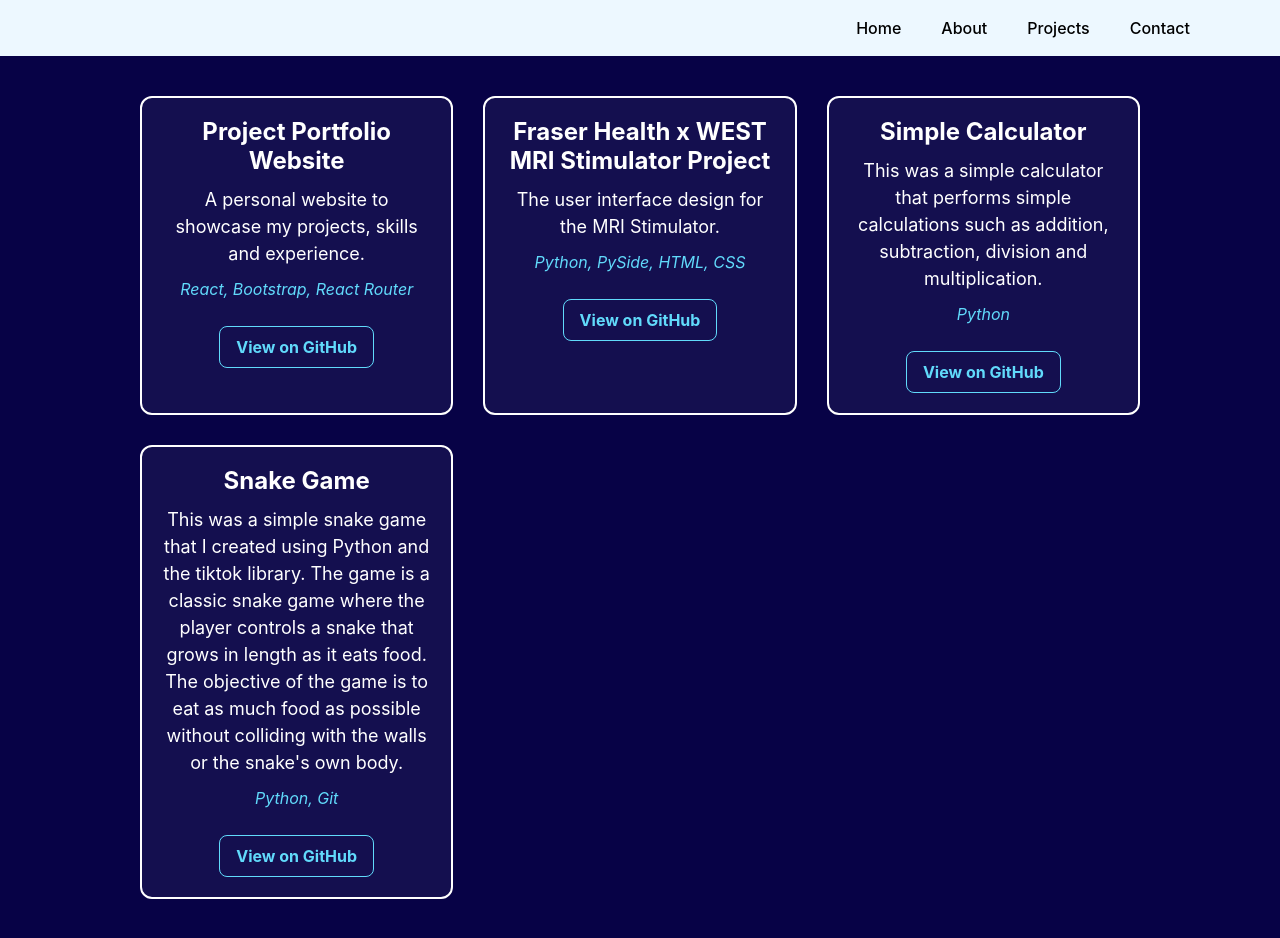
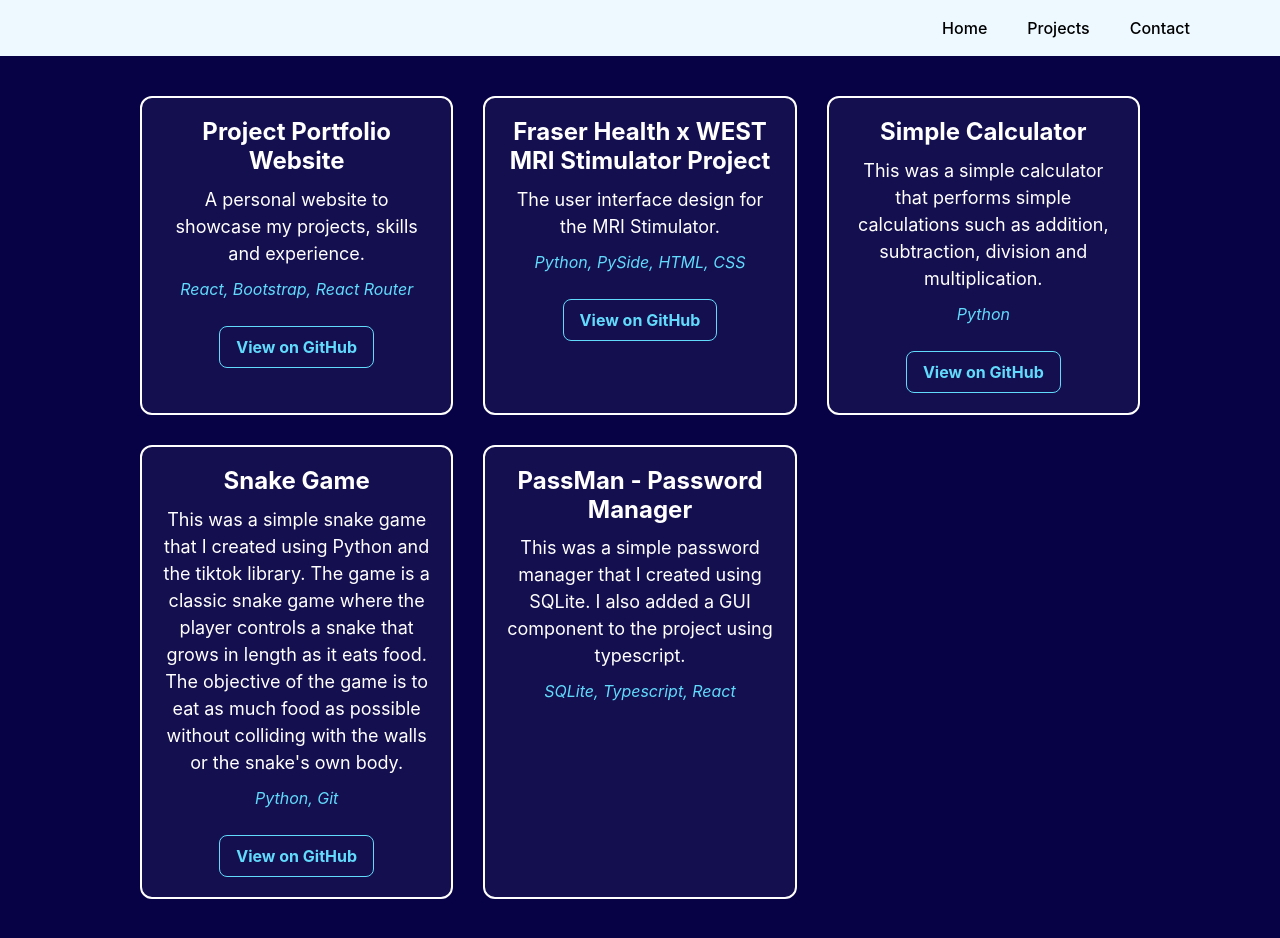
Before and after one commit to P-Verma101/personal-website-workshop, a React (Create React App) app: page /#/projects in a window 1280 px wide. Built offline with nearby package versions, Linux system fonts and the light colour scheme.

Commit message:
Updated portfolio

```diff
--- a/src/App.js
+++ b/src/App.js
@@ -12,7 +12,6 @@ const App = () => {
       <NavigationBar />
       <Routes>
         <Route path="/" element={<Home />} />
-        <Route path="/about" element={<h1>About Page</h1>} />
         <Route path="/projects" element={<Projects />} />
         <Route path="/contact" element={<Contact />} />
       </Routes>
--- a/src/components/NavigationBar.js
+++ b/src/components/NavigationBar.js
@@ -10,7 +10,6 @@ const NavigationBar = () => {
                 <Navbar.Collapse id= "basic-navbar-nav">
                     <Nav className="ms-auto">
                         <Nav.Link as={Link} to="/">Home</Nav.Link>
-                        <Nav.Link as={Link} to="/about">About</Nav.Link>
                         <Nav.Link as={Link} to="/projects">Projects</Nav.Link>
                         <Nav.Link as={Link} to="/contact">Contact</Nav.Link>
                     </Nav>
--- a/src/components/Projects.js
+++ b/src/components/Projects.js
@@ -26,6 +26,12 @@ const Projects = () => {
             description: "This was a simple snake game that I created using Python and the tiktok library. The game is a classic snake game where the player controls a snake that grows in length as it eats food. The objective of the game is to eat as much food as possible without colliding with the walls or the snake's own body.",
             tech: "Python, Git",
             link: "https://github.com/P-Verma101/Snake-Game"
+        },
+        {
+            name: "PassMan - Password Manager",
+            description: "This was a simple password manager that I created using SQLite. I also added a GUI component to the project using typescript.",
+            tech: "SQLite, Typescript, React",
+            link: ""
         }
 
     ];
```
